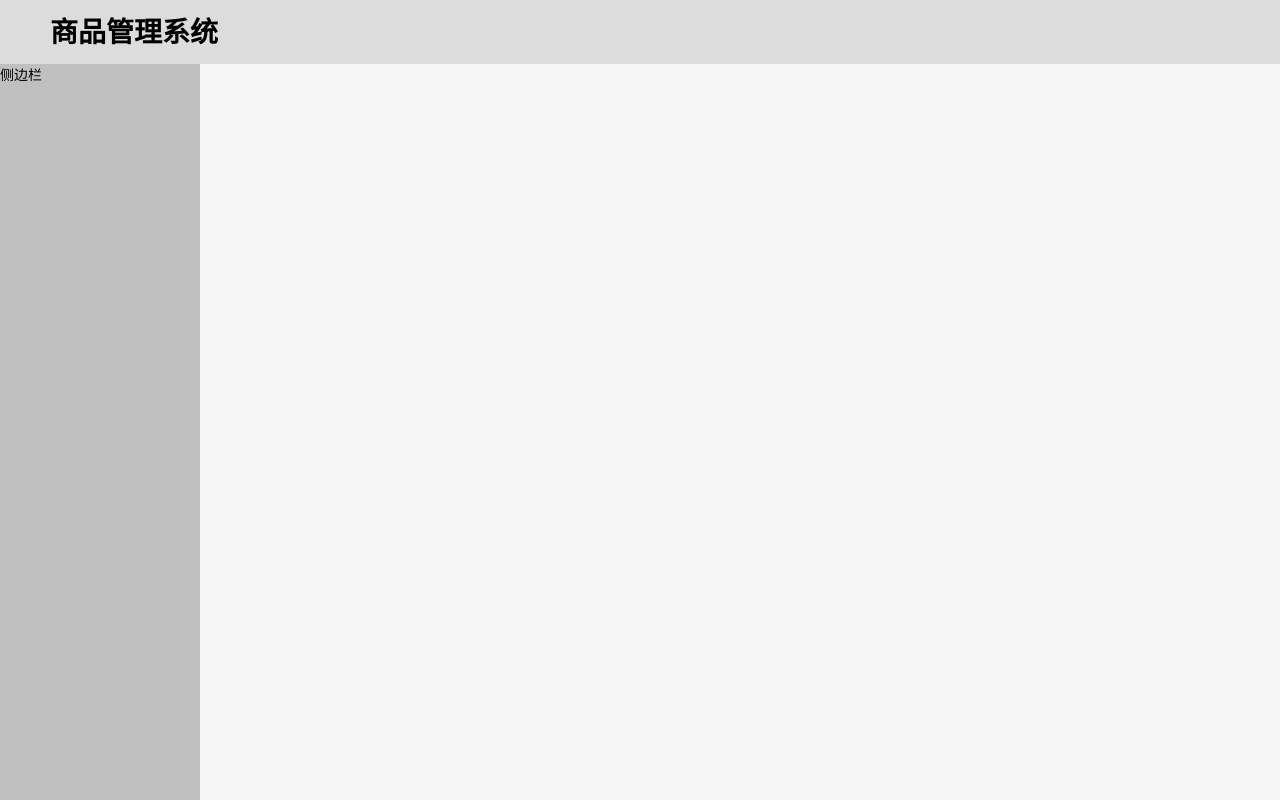
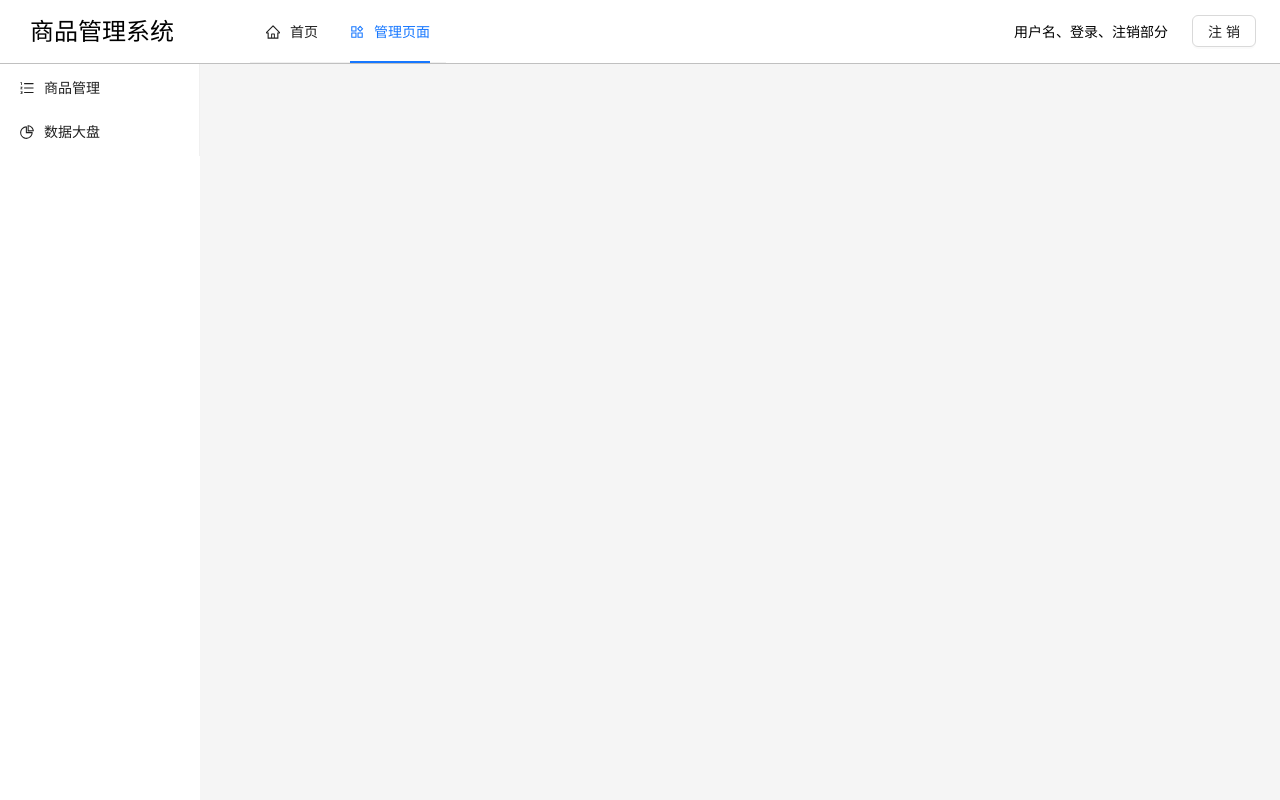
Before and after one commit to MuttonString/-, a React (Vite) app: page /admin in a window 1280 px wide. Built offline with nearby package versions, Linux system fonts and the light colour scheme.

Commit message:
layout近乎完成

```diff
--- a/package.json
+++ b/package.json
@@ -10,6 +10,7 @@
     "preview": "vite preview"
   },
   "dependencies": {
+    "@ant-design/icons": "^5.3.7",
     "antd": "^5.18.1",
     "react": "^18.2.0",
     "react-dom": "^18.2.0",
--- /dev/null
+++ b/src/layout/account.tsx
@@ -0,0 +1,12 @@
+import { Button } from 'antd';
+
+const Account: React.FC<{ style: React.CSSProperties }> = ({ style }) => {
+    return (
+        <div style={style}>
+            <span style={{ marginRight: '24px' }}>用户名、登录、注销部分</span>
+            <Button>注销</Button>
+        </div>
+    );
+};
+
+export default Account;
--- /dev/null
+++ b/src/layout/header.tsx
@@ -0,0 +1,37 @@
+import { Menu, MenuProps } from 'antd';
+import { HomeOutlined, ProductOutlined } from '@ant-design/icons';
+import { NavigateFunction, useLocation, useNavigate } from 'react-router-dom';
+
+type MenuItem = Required<MenuProps>['items'][number];
+
+let navigate: NavigateFunction;
+
+const items: MenuItem[] = [
+    {
+        key: '/',
+        icon: <HomeOutlined />,
+        label: '首页',
+        onClick: e => navigate(e.key)
+    },
+    {
+        key: '/admin',
+        icon: <ProductOutlined />,
+        label: '管理页面',
+        onClick: e => navigate(e.key)
+    }
+];
+
+const HeaderMenu: React.FC = () => {
+    navigate = useNavigate();
+    const location = useLocation();
+    return (
+        <Menu
+            style={{ backgroundColor: 'transparent' }}
+            mode='horizontal'
+            items={items}
+            selectedKeys={['/' + location.pathname.split('/')[1]]}
+        />
+    );
+};
+
+export default HeaderMenu;
--- a/src/layout/index.tsx
+++ b/src/layout/index.tsx
@@ -1,33 +1,55 @@
 import { Layout } from 'antd';
 import { Outlet } from 'react-router-dom';
+import SiderMenu from './sider';
+import HeaderMenu from './header';
+import Account from './account';
 
 const { Header, Content, Sider } = Layout;
 
 const headerStyle: React.CSSProperties = {
     display: 'flex',
-    alignItems: 'center',
-    backgroundColor: 'gainsboro ',
+    alignItems: 'left',
+    backgroundColor: 'white',
     color: 'black',
-    height: '64px'
+    height: '64px',
+    borderBottom: '0.5px solid silver'
+};
+
+const logoStyle: React.CSSProperties = {
+    display: 'inline-block',
+    width: '200px',
+    fontSize: '24px',
+    position: 'relative',
+    left: '-20px'
 };
 
 const siderStyle: React.CSSProperties = {
-    width: '128px',
-    backgroundColor: 'silver'
+    backgroundColor: 'white'
 };
 
 const contentStyle: React.CSSProperties = {
-    height: 'calc(100vh - 64px)'
+    height: 'calc(100vh - 64px)',
+    overflowY: 'auto',
+    padding: '24px'
+};
+
+const accountStyle: React.CSSProperties = {
+    right: '24px',
+    position: 'absolute',
 };
 
 const LayoutPage: React.FC = () => {
     return (
         <Layout>
             <Header style={headerStyle}>
-                <h1>商品管理系统</h1>
+                <div style={logoStyle}>商品管理系统</div>
+                <HeaderMenu />
+                <Account style={accountStyle} />
             </Header>
             <Layout>
-                <Sider style={siderStyle}>侧边栏</Sider>
+                <Sider style={siderStyle}>
+                    <SiderMenu />
+                </Sider>
                 <Content style={contentStyle}>
                     <Outlet />
                 </Content>
--- /dev/null
+++ b/src/layout/sider.tsx
@@ -0,0 +1,36 @@
+import { Menu, MenuProps } from 'antd';
+import { OrderedListOutlined, PieChartOutlined } from '@ant-design/icons';
+import { NavigateFunction, useLocation, useNavigate } from 'react-router-dom';
+
+type MenuItem = Required<MenuProps>['items'][number];
+
+let navigate: NavigateFunction;
+
+const items: MenuItem[] = [
+    {
+        key: '/admin/list',
+        icon: <OrderedListOutlined />,
+        label: '商品管理',
+        onClick: e => navigate(e.key)
+    },
+    {
+        key: '/admin/platter',
+        icon: <PieChartOutlined />,
+        label: '数据大盘',
+        onClick: e => navigate(e.key)
+    }
+];
+
+const SiderMenu: React.FC = () => {
+    navigate = useNavigate();
+    const location = useLocation();
+    return (
+        <Menu
+            mode='vertical'
+            items={items}
+            selectedKeys={[location.pathname]}
+        />
+    );
+};
+
+export default SiderMenu;
```
Also changed, not shown: 1 other file (tests, documents, lock files or other folders).
